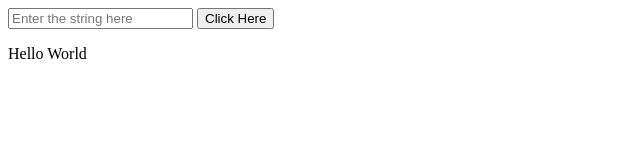
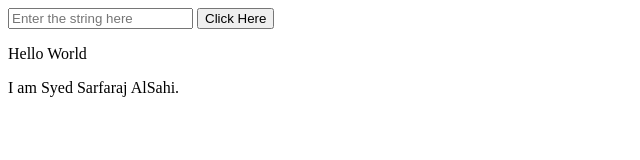
Before and after one commit to ssarf459/personal_website, a plain HTML site: page index.html in a window 1280 px wide. Shown: the whole page, without its empty margins (0-640 px from the left). Drawn offline with Linux system fonts and the light colour scheme.

Commit message:
Update index.html

```diff
--- a/index.html
+++ b/index.html
@@ -12,6 +12,7 @@
         <button onclick="funct()">Click Here</button>
     </div>
     <p>Hello World</p>
+    <p>I am Syed Sarfaraj AlSahi.</p>
     <script src="js/index.js"></script>
 </body>
 </html>
```
